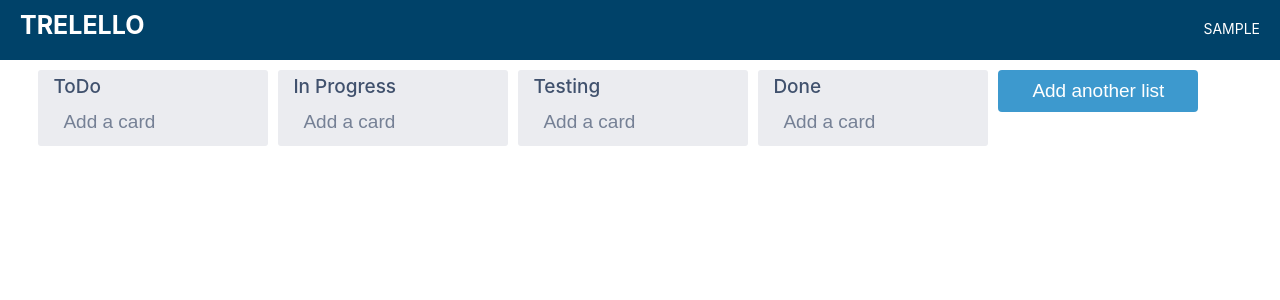
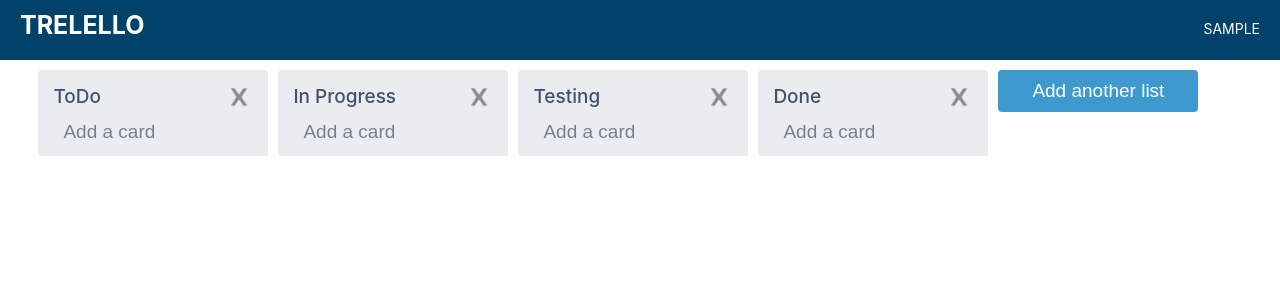
Before and after one commit to nick-felker/TrelloCloneOnReactJsOld, a React (Create React App) app: page / in a window 1280 px wide. Both pictures are taken after typing "Sample" into the empty fields and a click on the button "SUBMIT". Shown: the top 300 px of the page. Built offline with nearby package versions, Linux system fonts and the light colour scheme.

Commit message:
Added delete row function

```diff
--- a/src/TrelelloWorkingWindow/Row.tsx
+++ b/src/TrelelloWorkingWindow/Row.tsx
@@ -15,6 +15,7 @@ const Wrapper = styled.div`
 const CardTitle = styled.p`
     color: #40516d;
     font-size: 19px;
+    padding-top: 10px;
     white-space: wrap;
     word-wrap: break-word;
     font-weight: 500;
@@ -23,6 +24,7 @@ const CardTitle = styled.p`
 `
 const CardTitleInput = styled.input`
     color: #40516d;
+    margin-top: 15px;
     font-size: 19px;
     position: relative;
     max-width:85%;
@@ -127,6 +129,28 @@ const Card = styled.p`
         transition: 0.5s;
     }
 `
+const TitleWrapper = styled.div`
+    display: flex;
+    align-items: center;
+    justify-content: space-between;
+
+`
+const DeleteRowButton = styled.button`
+    padding: 4px 4px 1px 4px;
+    border: none;
+    outline: none;
+    cursor: pointer;
+    :hover{
+        opacity: 0.3;
+        transition: 0.5s;
+    }
+    background-color:  #ebecf0
+`
+const DeleteRowButtonImage = styled.img`
+    width: 20px;
+    opacity: 0.4;
+    height: 20px;
+`
 
 const Row = (props:any) =>{
     /*let [UserCardData, setNewCard] = useState(['']);*/
@@ -168,8 +192,10 @@ const Row = (props:any) =>{
         <>
 
             <Wrapper>
+                <TitleWrapper>
                 {editRowTitleFlag === false ? <CardTitle onClick={()=>{setEditRowTitleFlag(true)}} >{props.title}</CardTitle> : <CardTitleInput ref={CardTitleInputValue} onKeyDown={handleKeyPress} placeholder={props.title}></CardTitleInput>}
-
+                <DeleteRowButton onClick={()=>{props.deleteRowFunction(props.title)}}><DeleteRowButtonImage src={Xicon}></DeleteRowButtonImage></DeleteRowButton>
+                </TitleWrapper>
 
                 {props.cardData.map((elem:string|number)=>{return <Card onClick={()=>props.getClickedCardTitle(elem, true)}>{elem}</Card>})}
 
--- a/src/TrelelloWorkingWindow/TrelelloCardField.tsx
+++ b/src/TrelelloWorkingWindow/TrelelloCardField.tsx
@@ -155,12 +155,22 @@ const TrelelloCardField:React.FC<any> = (props) =>{
 
         return;
     }
+    function deleteRowFunction(neededTitle:string){
+        let cloneRowTitles = rowTitles;
+        for(let i in cloneRowTitles){
+            if(cloneRowTitles[i].RowName === neededTitle){
+                cloneRowTitles.splice(parseInt(i), 1);
+            }
+        }
+        setRowTitles(cloneRowTitles.concat([]));
+
+    }
 
 
     return(
         <Wrapper>
 
-            {rowTitles.map(title=>{ return <Row  getEditedTitle={setEditedRowTitle} getClickedCardTitle={props.getClickedCardTitle}  addingCardFunction={addingUsersCardFunction} cardData={title.Cards} title={title.RowName}/>})}
+            {rowTitles.map(title=>{ return <Row deleteRowFunction={deleteRowFunction} getEditedTitle={setEditedRowTitle} getClickedCardTitle={props.getClickedCardTitle}  addingCardFunction={addingUsersCardFunction} cardData={title.Cards} title={title.RowName}/>})}
             {addAnotherRowFlag === false ? <AddAnotherRow onClick={AddAnotherRowFunction}>Add another list</AddAnotherRow>
             : <AddAnotherRowWrapper>
                 <AddAnotherRowWrapperInput placeholder="Enter list title" ref={AddAnotherRowInput}></AddAnotherRowWrapperInput>
```
